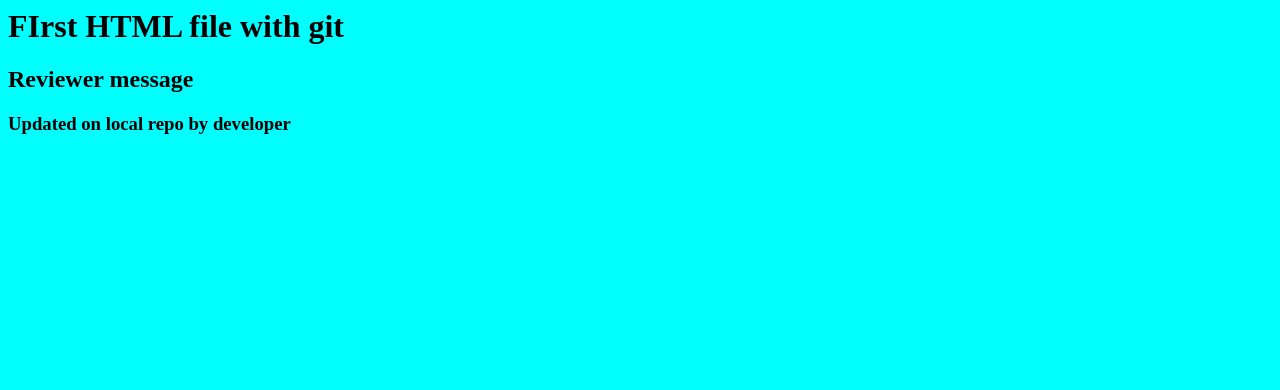
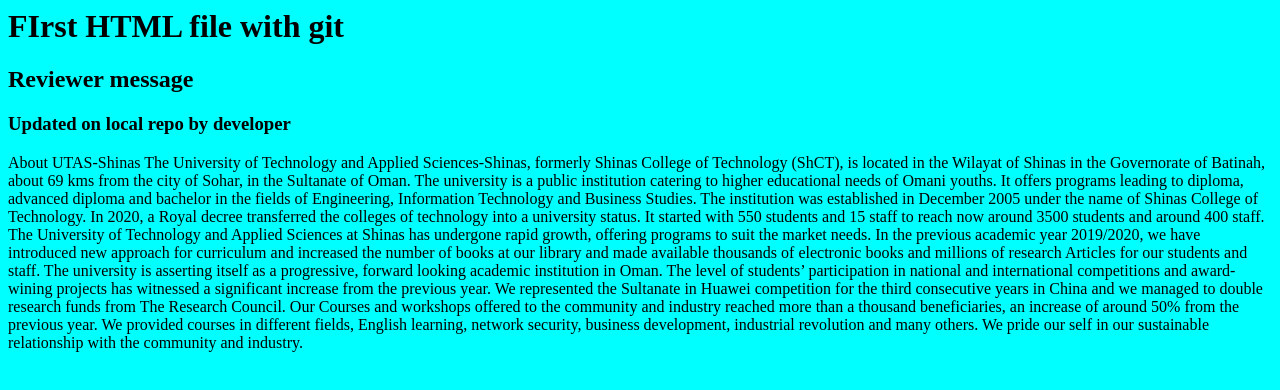
Before and after one commit to syedsohelishere/sshrepofortest, a plain HTML site: page index.html in a window 1280 px wide. Drawn offline with Linux system fonts and the light colour scheme.

Commit message:
changes done on remote repo

```diff
--- a/index.html
+++ b/index.html
@@ -6,6 +6,16 @@
 <h1> FIrst HTML file with git </h1>
   <h2> Reviewer message</h2>
 <h3> Updated on local repo by developer</h3>
+  <p>About UTAS-Shinas
+The University of Technology and Applied Sciences-Shinas, formerly Shinas College of Technology (ShCT), is located in the Wilayat of Shinas in the Governorate of Batinah, about 69 kms from the city of Sohar, in the Sultanate of Oman. The university is a public institution catering to higher educational needs of Omani youths. It offers programs leading to diploma, advanced diploma and bachelor in the fields of Engineering, Information Technology and Business Studies.
+
+The institution was established in December 2005 under the name of Shinas College of Technology. In 2020, a Royal decree transferred the colleges of technology into a university status. It started with 550 students and 15 staff to reach now around 3500 students and around 400 staff. The University of Technology and Applied Sciences at Shinas has undergone rapid growth, offering programs to suit the market needs.
+
+In the previous academic year 2019/2020, we have introduced new approach for curriculum and increased the number of books at our library and made available thousands of electronic books and millions of research Articles for our students and staff. The university is asserting itself as a progressive, forward looking academic institution in Oman. The level of students’ participation in national and international competitions and award-wining projects has witnessed a significant increase from the previous year. We represented the Sultanate in Huawei competition for the third consecutive years in China and we managed to double research funds from The Research Council.
+
+Our Courses and workshops offered to the community and industry reached more than a thousand beneficiaries, an increase of around 50% from the previous year. We provided courses in different fields, English learning, network security, business development, industrial revolution and many others. We pride our self in our sustainable relationship with the community and industry.</p>
+
+
 
 </body>
 
```
